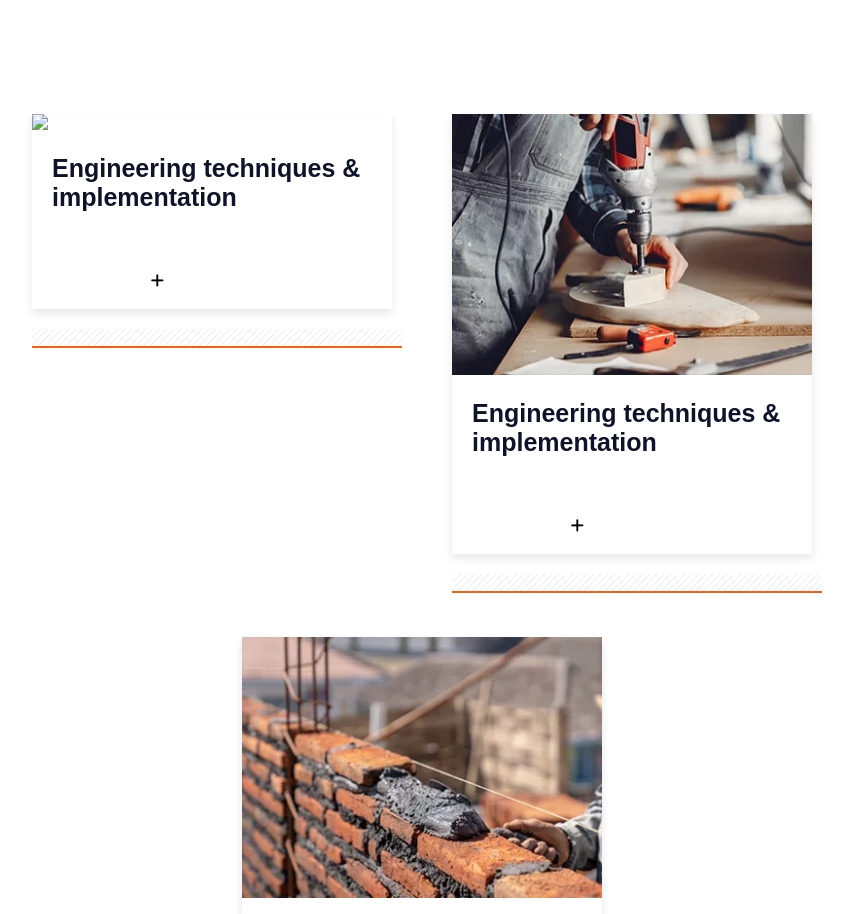
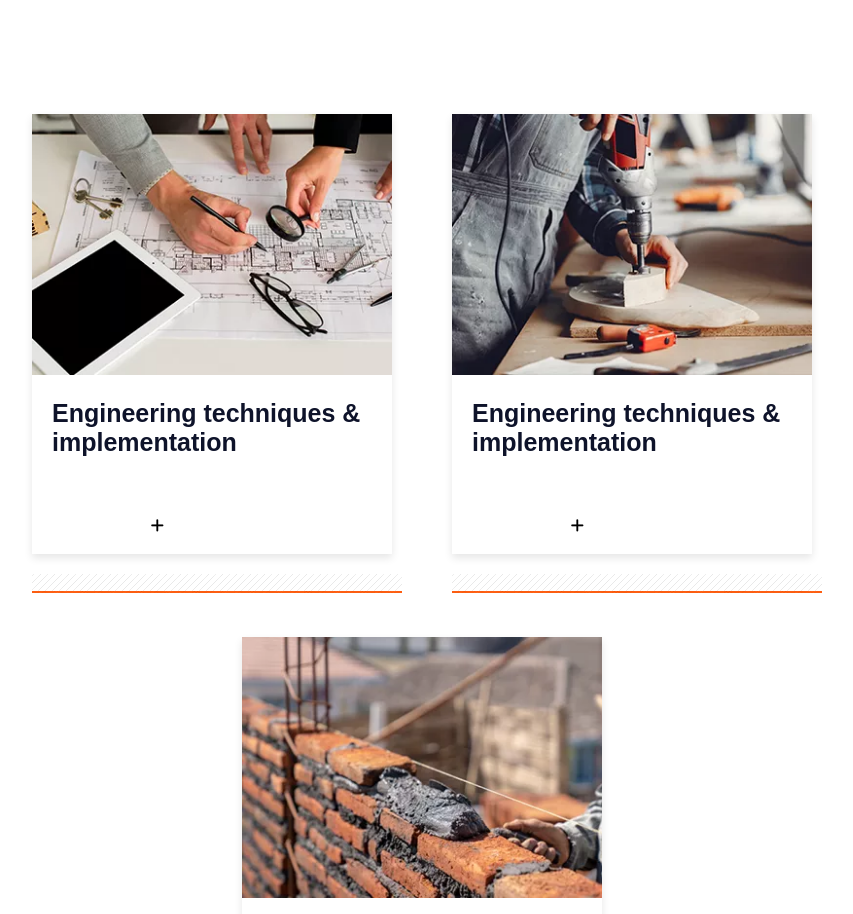
Before and after one commit to AreebaJaved08/build-with-html-css-js, a plain HTML site: page index.html in a window 1280 px wide. Shown: the part 968-1882 px from the top of the page, without its empty margins (218-1071 px from the left). Drawn offline with Linux system fonts and the light colour scheme; files whose address does not match are found by name.

Commit message:
Update index.html

```diff
--- a/index.html
+++ b/index.html
@@ -104,7 +104,7 @@
         <div class="cards">
             <div class="card_container">
                 <div class="card1">
-                    <img src="images/front img_files/servicess1.png" />
+                    <img src="images/servicess1.png" />
                     <div class="card_text">
                         <h4>Engineering techniques & implementation</h4>
                     </div>
```
